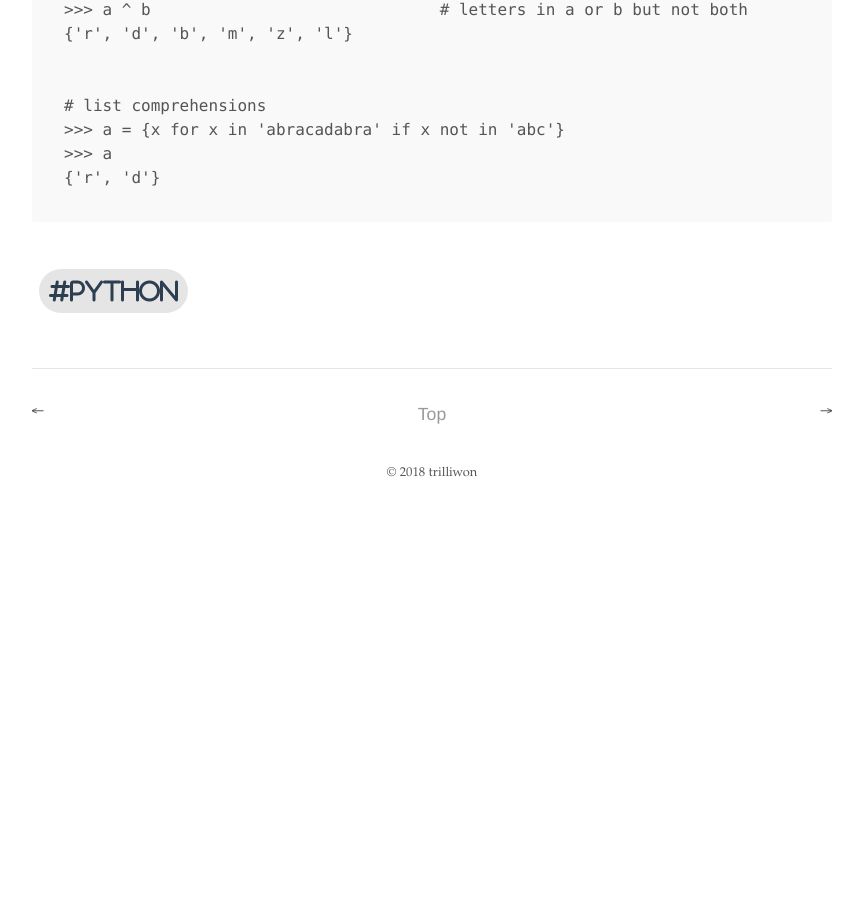
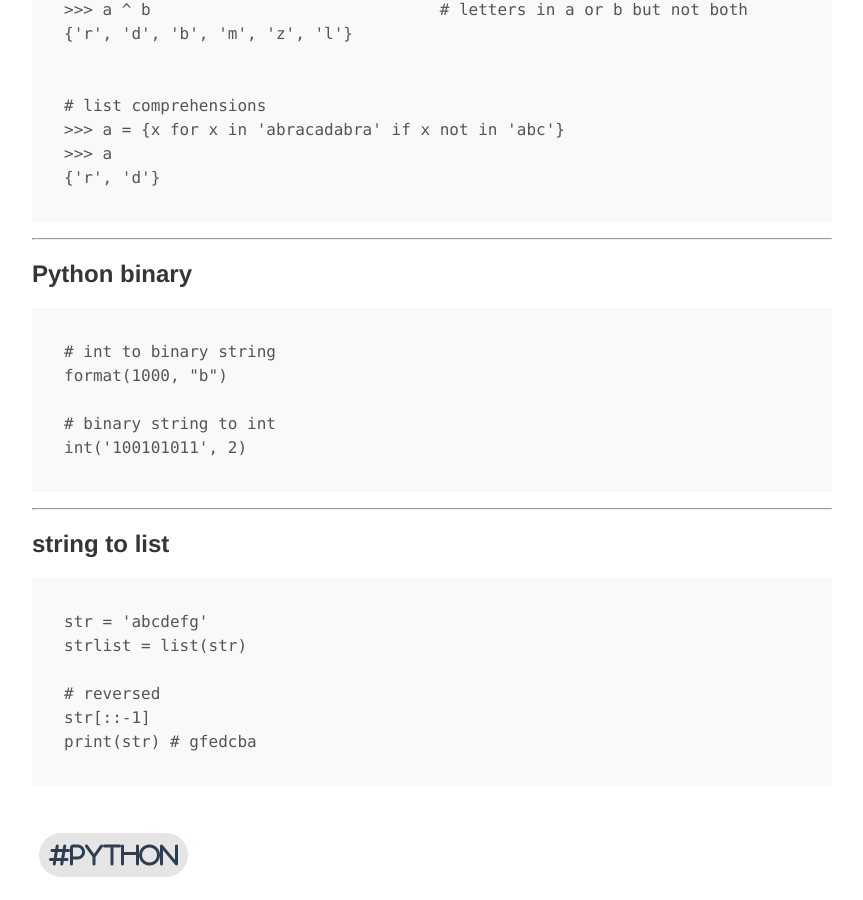
Before and after one commit to trilliwon/ABL, a Jekyll site: the page built from _posts/python/2018-01-17-python-01.md, in a window 1280 px wide and 900 px high, scrolled down 8887 px. Shown: the whole window, without its empty margins (208-1071 px from the left). Built offline with Jekyll 4.4.1, drawn with Linux system fonts in a browser that asks for light colours; nearby versions of some CDN libraries; before the commit the page ends 9403 px from its top, so only the background shows below that.

Commit message:
Wed May 23 11:25:06 KST 2018

````diff
--- a/_posts/python/2018-01-17-python-01.md
+++ b/_posts/python/2018-01-17-python-01.md
@@ -363,3 +363,28 @@ apply(sum, (3,4))
 >>> a
 {'r', 'd'}
 ```
+
+---
+
+## Python binary
+
+```
+# int to binary string
+format(1000, "b")
+
+# binary string to int
+int('100101011', 2)
+```
+
+---
+
+## string to list
+
+```
+str = 'abcdefg'
+strlist = list(str)
+
+# reversed
+str[::-1]
+print(str) # gfedcba
+```
````
